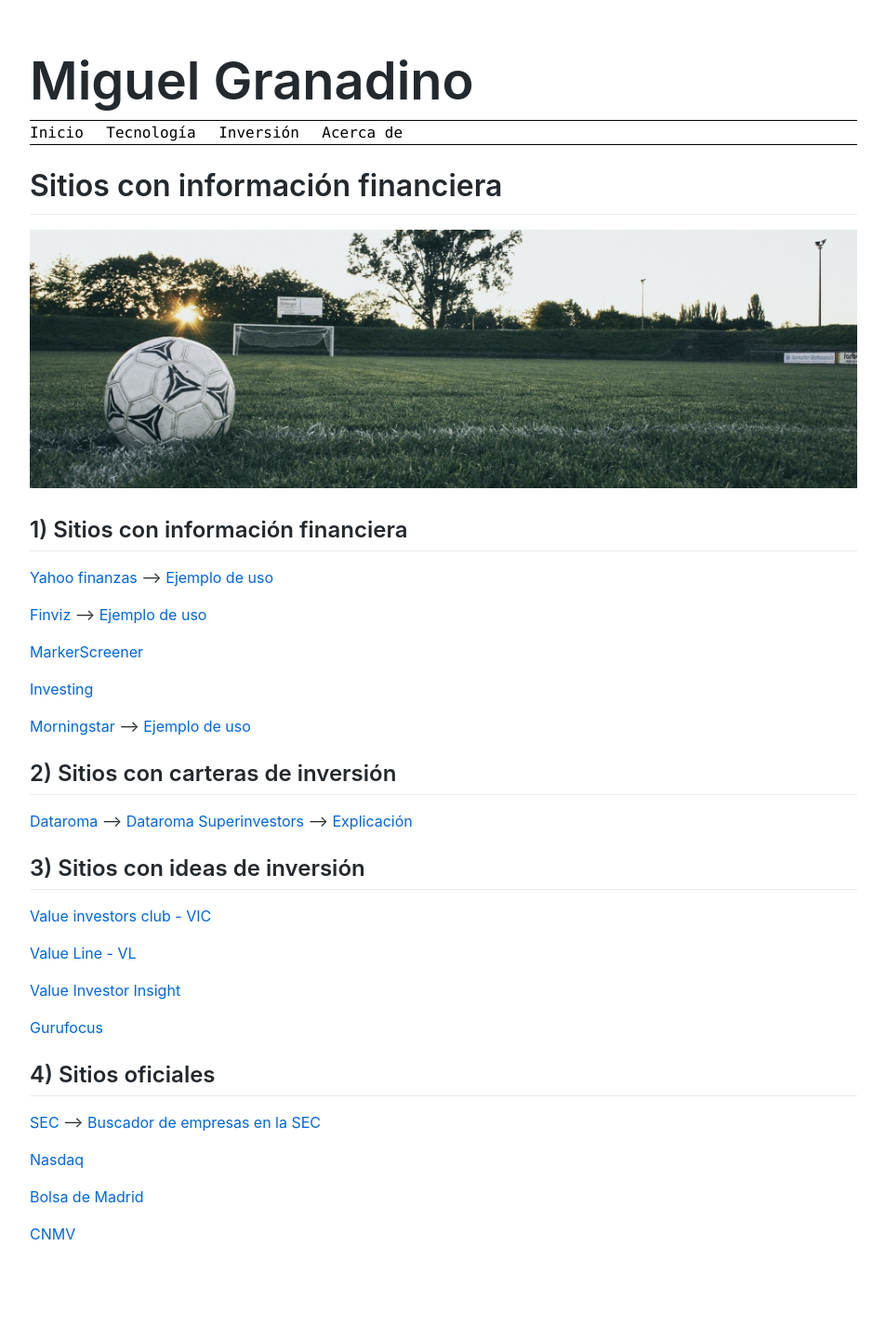
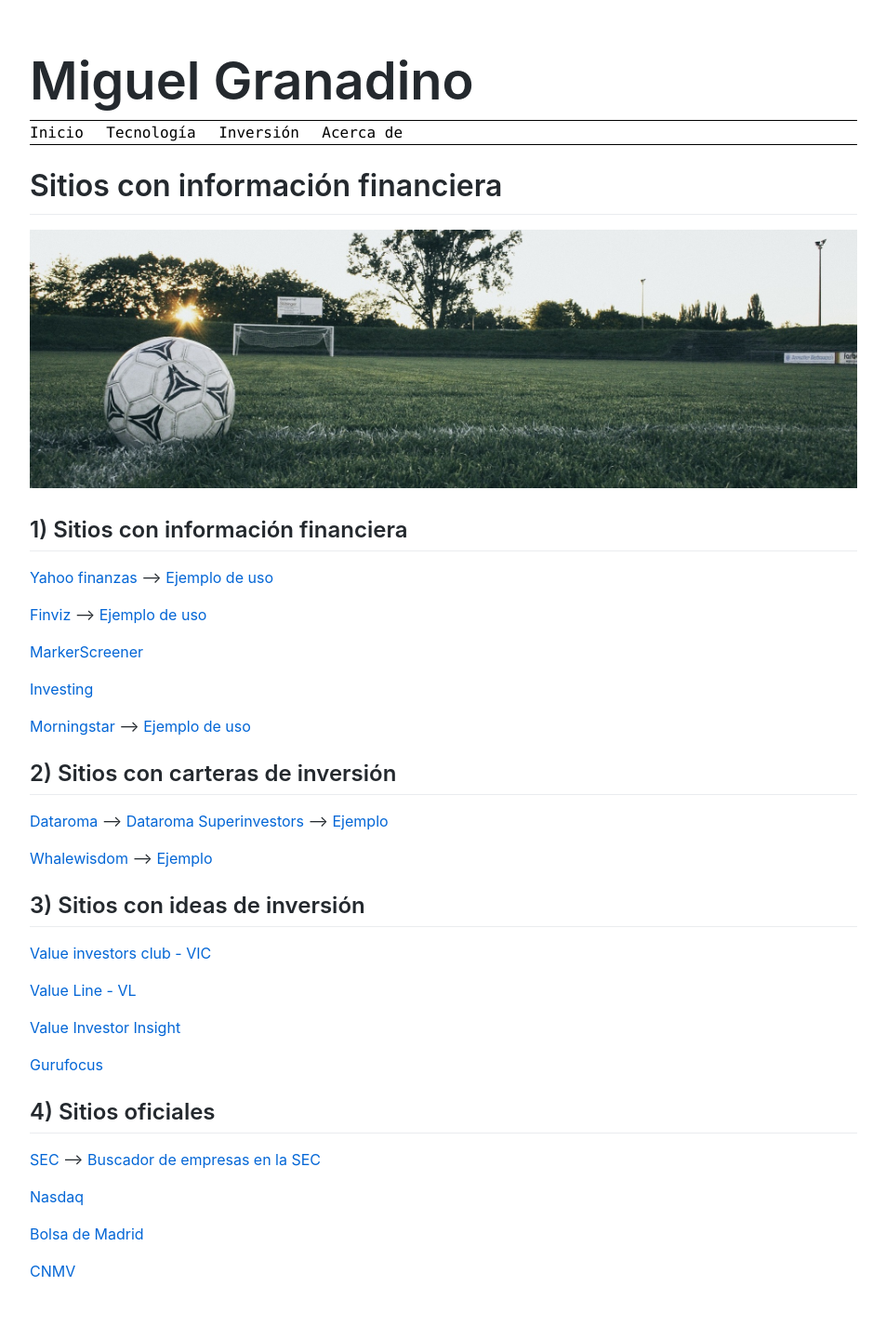
Before and after one commit to Akira3030/formacion, a Jekyll site: the page built from articulos/inversiones/sitios-con-informacion-financiera.md, in a window 1280 px wide. Shown: the whole page at 93% size, without its empty margins (163-1116 px from the left). Built offline with Jekyll 4.4.1, drawn with Linux system fonts in a browser that asks for light colours; before the commit the page ends 1400 px from its top, so only the background shows below that.

Commit message:
Update sitios-con-informacion-financiera.md

```diff
--- a/articulos/inversiones/sitios-con-informacion-financiera.md
+++ b/articulos/inversiones/sitios-con-informacion-financiera.md
@@ -22,7 +22,9 @@
 
 ## 2) Sitios con carteras de inversión
 
-[Dataroma](https://www.dataroma.com) --> [Dataroma Superinvestors](https://www.dataroma.com/m/managers.php) --> [Explicación](https://www.youtube.com/watch?v=5el_BiuyFsA)
+[Dataroma](https://www.dataroma.com) --> [Dataroma Superinvestors](https://www.dataroma.com/m/managers.php) --> [Ejemplo](https://www.youtube.com/watch?v=5el_BiuyFsA)
+
+[Whalewisdom](https://whalewisdom.com/) --> [Ejemplo](https://www.youtube.com/watch?v=5el_BiuyFsA)
 
 ## 3) Sitios con ideas de inversión
 
```
